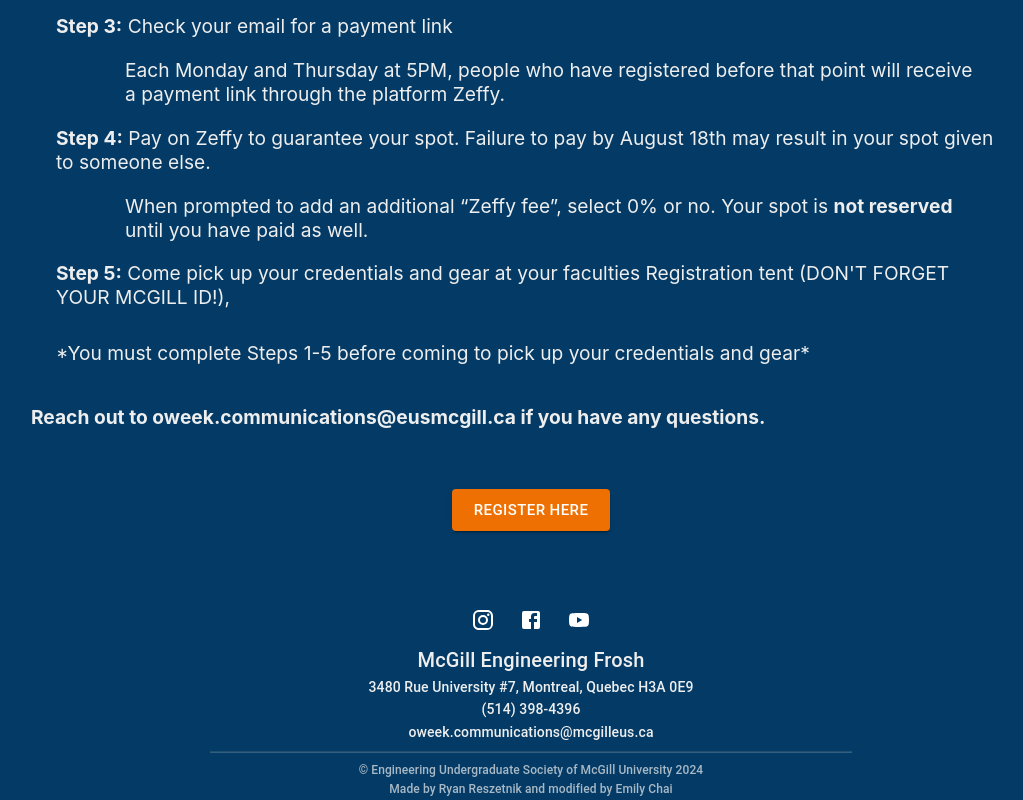
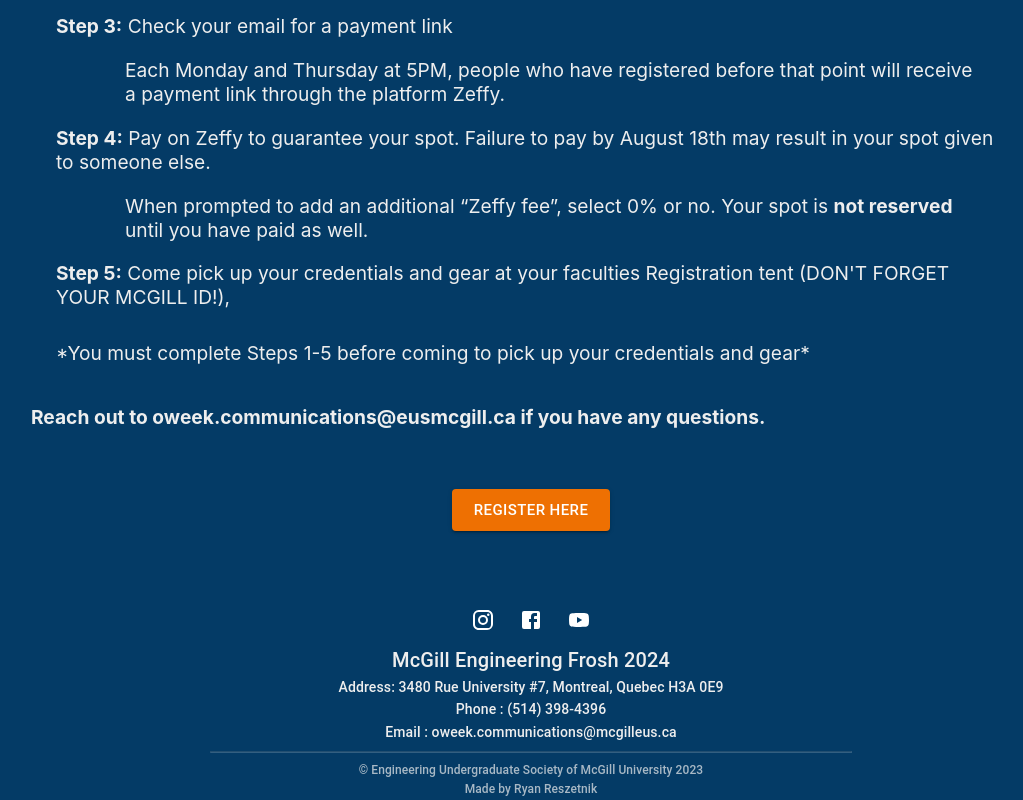
Before and after one commit to chailatte27/Frosh2024, a React (Create React App) app: page /#/register in a window 1280 px wide. Shown: the part 400-1200 px from the top of the page, without its empty margins (109-1132 px from the left). Built offline with nearby package versions, Linux system fonts and the light colour scheme.

Commit message:
trying to fix conflicts

```diff
--- a/src/components/Footer.jsx
+++ b/src/components/Footer.jsx
@@ -44,7 +44,7 @@ export default function Footer() {
           textAlign: "center",
         }}
       >
-        McGill Engineering Frosh
+        McGill Engineering Frosh 2024
       </Typography>
       <Typography
         variant="h6"
@@ -53,7 +53,7 @@ export default function Footer() {
           width: "100%",
         }}
       >
-        3480 Rue University #7, Montreal, Quebec H3A 0E9
+        Address: 3480 Rue University #7, Montreal, Quebec H3A 0E9
       </Typography>
       <Typography
         variant="h6"
@@ -62,7 +62,7 @@ export default function Footer() {
           width: "100%",
         }}
       >
-        (514) 398-4396
+        Phone : (514) 398-4396
       </Typography>
       <Typography
         variant="h6"
@@ -72,7 +72,7 @@ export default function Footer() {
           textAlign: "center",
         }}
       >
-        oweek.communications@mcgilleus.ca
+        Email : oweek.communications@mcgilleus.ca
       </Typography>
       <hr style={{ width: "50%", opacity: 0.2 }} />
       <Typography
@@ -84,8 +84,8 @@ export default function Footer() {
           opacity: 0.7,
         }}
       >
-        &copy; Engineering Undergraduate Society of McGill University 2024 <br />
-        Made by Ryan Reszetnik and modified by Emily Chai
+        &copy; Engineering Undergraduate Society of McGill University 2023 <br />
+        Made by Ryan Reszetnik
       </Typography>
     </div>
   );
```
